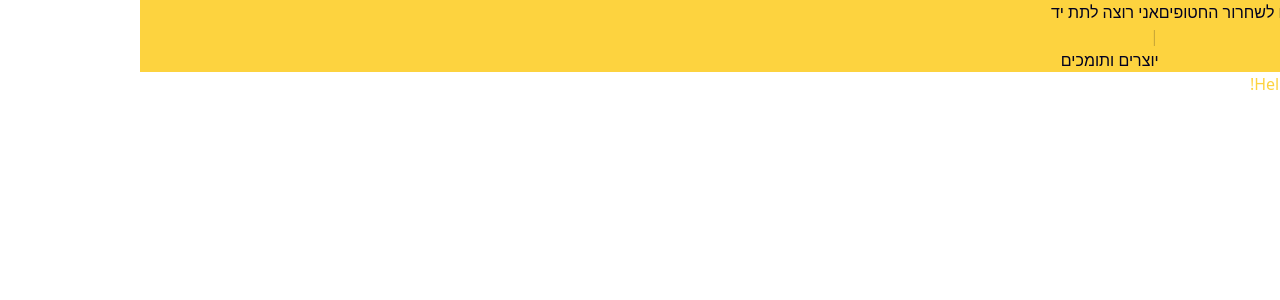
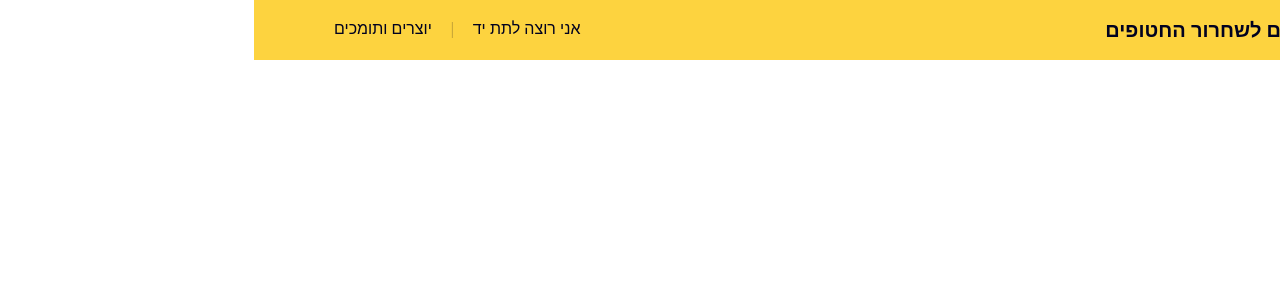
Before and after one commit to yakir-reznik/lend-a-hand, a Nuxt app: page / in a window 1280 px wide. Shown: the top 300 px of the page. Built offline with nearby package versions, Linux system fonts and the light colour scheme.

Commit message:
add layouts and pages folders

```diff
--- a/app.vue
+++ b/app.vue
@@ -1,6 +1,5 @@
 <template>
-	<Nav />
-	<div class="wrapper">
-		<h1 class="text-primary">Hello world!</h1>
-	</div>
+	<NuxtLayout>
+		<NuxtPage />
+	</NuxtLayout>
 </template>
--- a/components/Nav.vue
+++ b/components/Nav.vue
@@ -1,11 +1,12 @@
 <template>
 	<nav class="w-full bg-primary text-dark">
-		<div class="flex">
-			<div class="flex gap-2">
-				<div id="img">👐🏻</div>
+		<div class="wrapper">
+			<div class="flex justify-between py-4">
+				<div class="flex gap-2 text-xl font-bold">
+					<div id="img" class="">👐🏻</div>
 					<h1>ישראלים מובילים לשחרור החטופים</h1>
 				</div>
-			<ul>
+				<ul class="flex gap-4">
 					<li>
 						<a href="#0">אני רוצה לתת יד</a>
 					</li>
@@ -17,6 +18,7 @@
 					</li>
 				</ul>
 			</div>
+		</div>
 	</nav>
 </template>
 
--- /dev/null
+++ b/layouts/default.vue
@@ -0,0 +1,10 @@
+<template>
+	<Nav />
+	<main>
+		<slot></slot>
+	</main>
+</template>
+
+<script setup lang="ts"></script>
+
+<style lang="sass" scoped></style>
--- /dev/null
+++ b/pages/index.vue
@@ -0,0 +1,7 @@
+<template>
+	<h1>This is pages/index.vue</h1>
+</template>
+
+<script setup lang="ts"></script>
+
+<style lang="sass" scoped></style>
```
Lines whose indentation alone changed are shown as unchanged.
